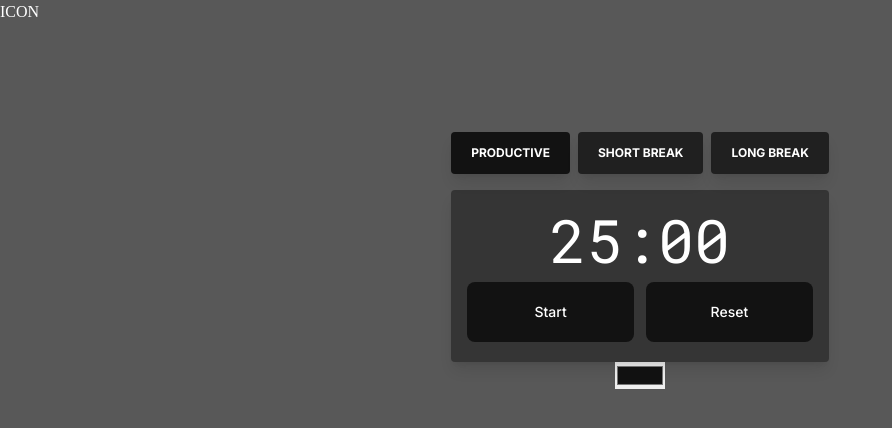
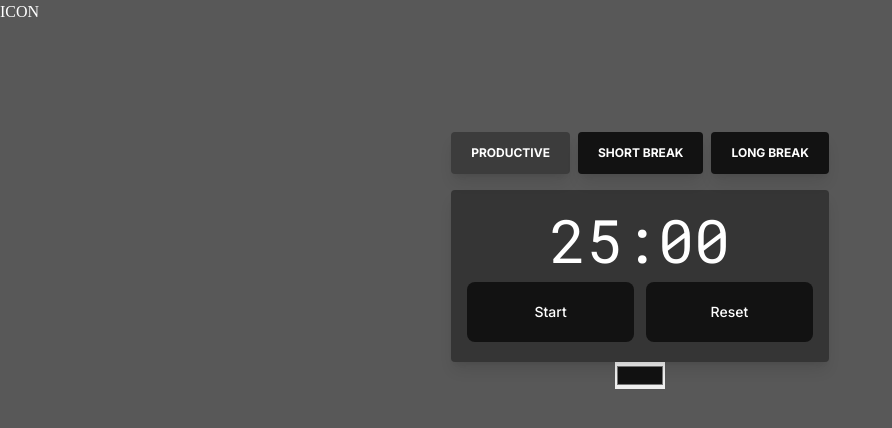
Before and after one commit to Devon-McGrath-github/dorodoro, a Next.js app: page / in a window 1280 px wide. Shown: the top 428 px of the page, without its empty margins (0-892 px from the left). Built offline with nearby package versions, Linux system fonts and the light colour scheme.

Commit message:
Remove some in progress work

```diff
--- a/components/Tabs/TabButton.tsx
+++ /dev/null
@@ -1,27 +0,0 @@
-import React from 'react'
-
-function TabButton() {
-	return (
-		<li className='flex-auto text-center'>
-			<a
-				className={
-					'text-xs font-bold uppercase px-5 py-3 shadow-lg rounded block leading-normal bg-skin-primary bg-opacity-80 border-none hover:bg-opacity-50 focus:ring-gray-200' +
-					(openTab === 1 ? 'bg-blueGray-600' : 'text-blueGray-600 ')
-				}
-				onClick={(e) => {
-					e.preventDefault()
-					setOpenTab(1)
-					updateTimer('default')
-					reset()
-				}}
-				data-toggle='tab'
-				href='#link1'
-				role='tablist'
-			>
-				Productive
-			</a>
-		</li>
-	)
-}
-
-export default TabButton
--- a/components/Tabs/Tabs.tsx
+++ b/components/Tabs/Tabs.tsx
@@ -18,8 +18,8 @@ const Tabs = () => {
 						<li className='flex-auto text-center'>
 							<a
 								className={
-									'text-xs font-bold uppercase px-5 py-3 shadow-lg rounded block leading-normal bg-skin-primary border-none hover:bg-opacity-50 focus:ring-gray-200' +
-									(openTab === 1 ? 'bg-opacity-3000' : 'bg-opacity-30')
+									'text-xs font-bold uppercase px-5 py-3 shadow-lg rounded block leading-normal bg-skin-primary border-none hover:bg-opacity-50 focus:ring-gray-200 ' +
+									(openTab === 1 ? 'bg-opacity-40' : 'bg-opacity-100')
 								}
 								onClick={(e) => {
 									e.preventDefault()
@@ -37,8 +37,8 @@ const Tabs = () => {
 						<li className='flex-auto text-center'>
 							<a
 								className={
-									'text-xs font-bold uppercase px-5 py-3 shadow-lg rounded block leading-normal bg-skin-primary bg-opacity-80 border-none hover:bg-opacity-50 focus:ring-gray-200' +
-									(openTab === 2 ? ' bg-blueGray-600' : 'text-blueGray-600')
+									'text-xs font-bold uppercase px-5 py-3 shadow-lg rounded block leading-normal bg-skin-primary border-none hover:bg-opacity-50 focus:ring-gray-200 ' +
+									(openTab === 2 ? 'bg-opacity-40' : 'bg-opacity-100')
 								}
 								onClick={(e) => {
 									e.preventDefault()
@@ -56,8 +56,8 @@ const Tabs = () => {
 						<li className='flex-auto text-center'>
 							<a
 								className={
-									'text-xs font-bold uppercase px-5 py-3 shadow-lg rounded block leading-normal bg-skin-primary bg-opacity-80 border-none hover:bg-opacity-50 focus:ring-gray-200' +
-									(openTab === 3 ? ' bg-blueGray-600' : 'text-blueGray-600 ')
+									'text-xs font-bold uppercase px-5 py-3 shadow-lg rounded block leading-normal bg-skin-primary border-none hover:bg-opacity-50 focus:ring-gray-200 ' +
+									(openTab === 3 ? 'bg-opacity-40' : 'bg-opacity-100')
 								}
 								onClick={(e) => {
 									e.preventDefault()
@@ -73,7 +73,7 @@ const Tabs = () => {
 							</a>
 						</li>
 					</ul>
-					<div className='relative flex flex-col min-w-0 break-words w-full shadow-lg rounded bg-skin-primary bg-opacity-50'>
+					<div className='relative flex flex-col min-w-0 break-words w-full shadow-lg rounded bg-skin-primary bg-opacity-50 '>
 						<div className='px-4 py-5 flex-auto'>
 							<div className='tab-content tab-space'>
 								<Timer />
--- a/store/Timer.ts
+++ b/store/Timer.ts
@@ -45,7 +45,7 @@ export const useStore = create<State & Actions>()((set, get) => ({
 		// update timer duration
 		switch (get().timer) {
 			case 'shortBreak':
-				set({ duration: (get().duration = 3) })
+				set({ duration: (get().duration = 300) })
 				break
 			case 'longBreak':
 				set({ duration: (get().duration = 900) })
```
